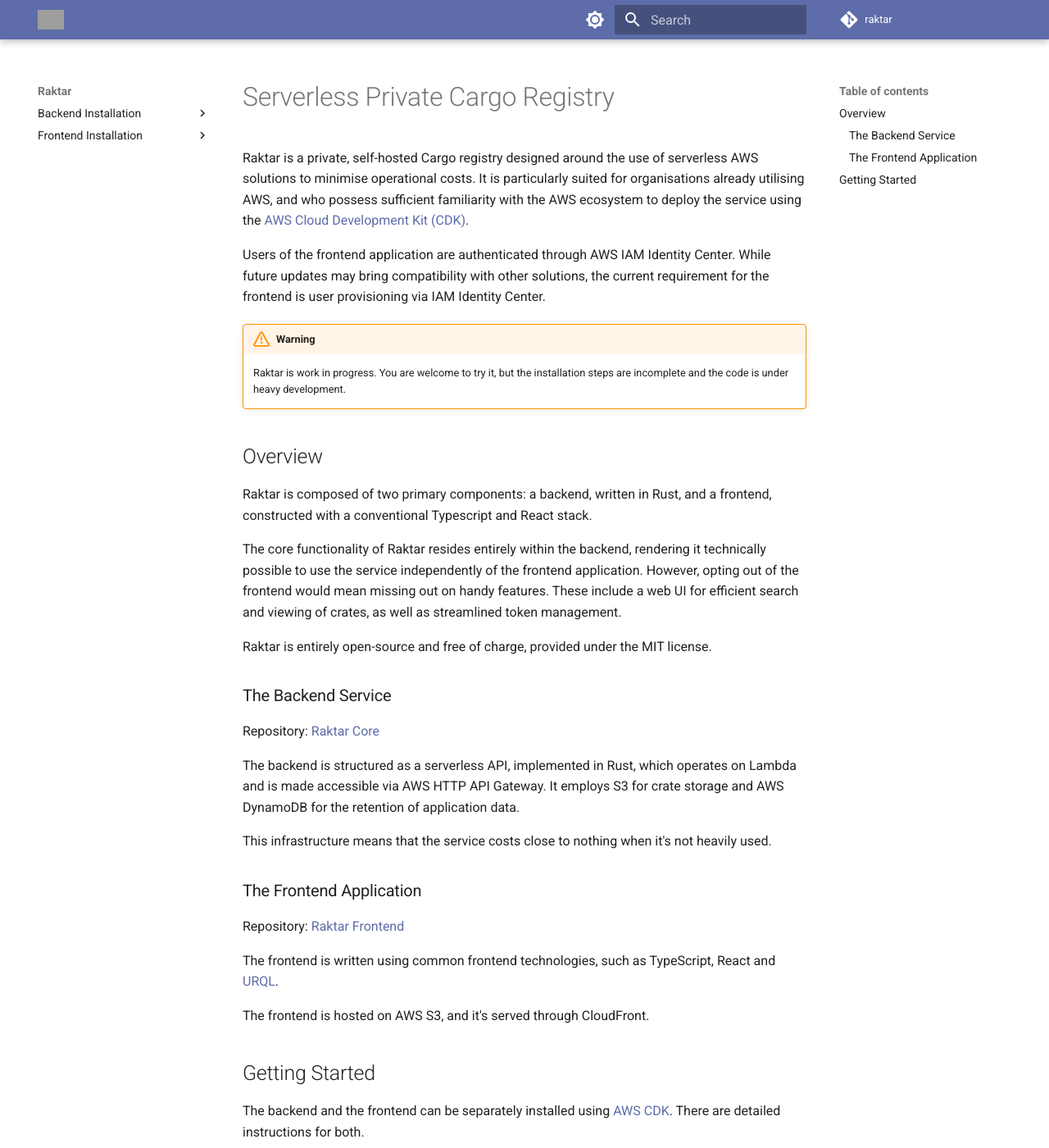
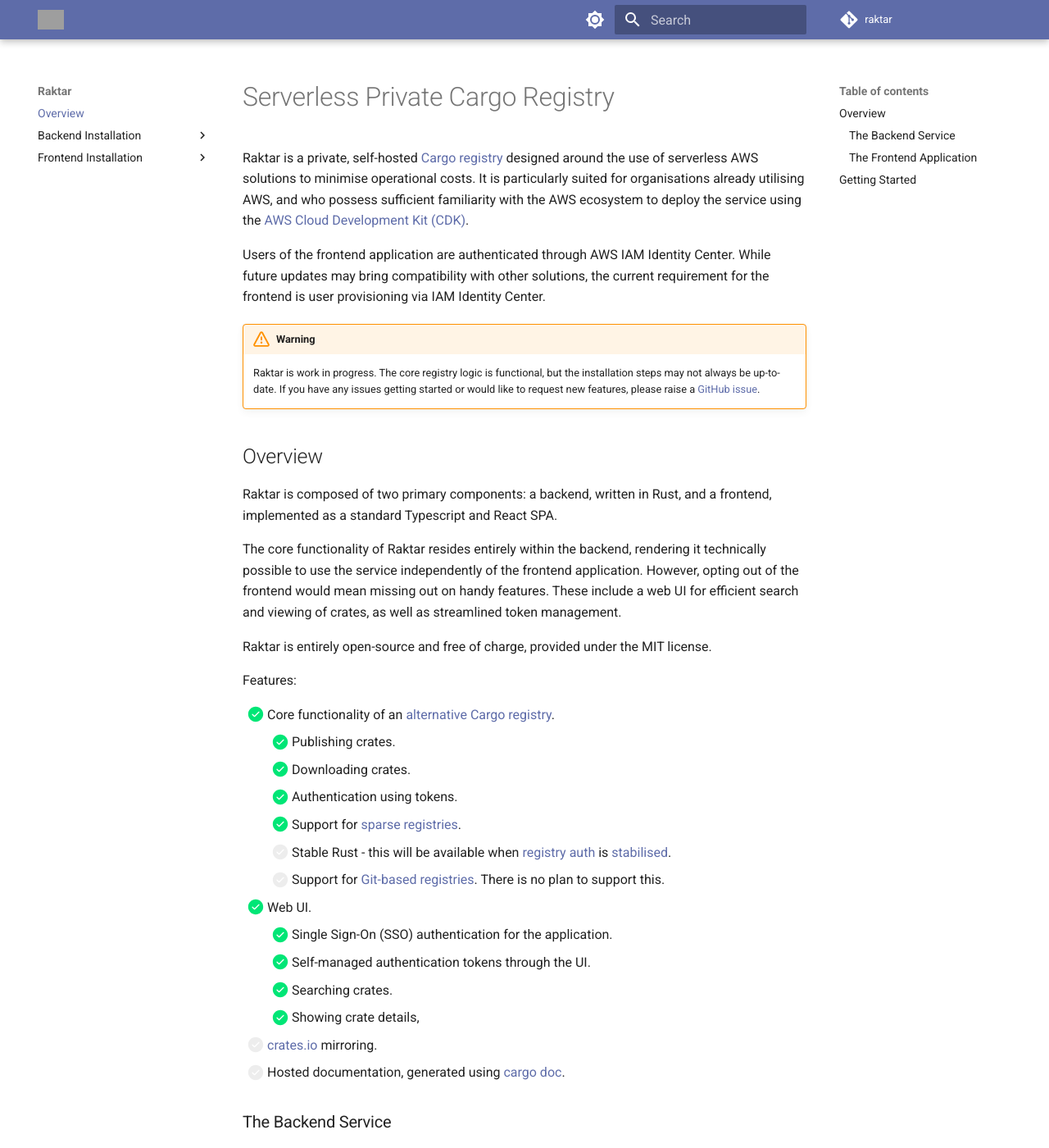
Before and after one commit to raktar-project/website, an MkDocs documentation site: the page built from docs/index.md, in a window 1280 px wide and 1400 px high. Shown: the whole window at 82% size. Built offline with MkDocs 1.6.1 and Material for MkDocs 9.7.7, drawn with Linux system fonts in a browser that asks for light colours; comment, search, counter and statistics services are not loaded; grey boxes are pictures that could not be loaded.

Commit message:
Add list of features to Overview page

```diff
--- a/docs/index.md
+++ b/docs/index.md
@@ -1,8 +1,8 @@
 Serverless Private Cargo Registry
 =================================
 
-Raktar is a private, self-hosted Cargo registry designed around
-the use of serverless AWS solutions to minimise operational costs.
+Raktar is a private, self-hosted [Cargo registry](https://doc.rust-lang.org/cargo/reference/registries.html)
+designed around the use of serverless AWS solutions to minimise operational costs.
 It is particularly suited for organisations already utilising AWS,
 and who possess sufficient familiarity with the AWS ecosystem
 to deploy the service using the [AWS Cloud Development Kit (CDK)](https://aws.amazon.com/cdk/).
@@ -12,13 +12,15 @@
 the current requirement for the frontend is user provisioning via IAM Identity Center.
 
 !!! warning
-    Raktar is work in progress. You are welcome to try it, but the installation steps are incomplete
-    and the code is under heavy development.
+    Raktar is work in progress. The core registry logic is functional,
+    but the installation steps may not always be up-to-date. If you have
+    any issues getting started or would like to request new features,
+    please raise a [GitHub issue](https://github.com/raktar-project/raktar/issues).
 
 ## Overview
 
 Raktar is composed of two primary components: a backend, written in Rust,
-and a frontend, constructed with a conventional Typescript and React stack.
+and a frontend, implemented as a standard Typescript and React SPA.
 
 The core functionality of Raktar resides entirely within the backend,
 rendering it technically possible to use the service independently of the frontend application.
@@ -26,6 +28,26 @@
 These include a web UI for efficient search and viewing of crates, as well as streamlined token management.
 
 Raktar is entirely open-source and free of charge, provided under the MIT license.
+
+Features:
+
+- [x] Core functionality of an [alternative Cargo registry](https://doc.rust-lang.org/cargo/reference/registries.html#using-an-alternate-registry).
+    * [x] Publishing crates.
+    * [x] Downloading crates.
+    * [x] Authentication using tokens.
+    * [x] Support for [sparse registries](https://doc.rust-lang.org/cargo/reference/registries.html#registry-protocols).
+    * [ ] Stable Rust - this will be available when [registry auth](https://github.com/rust-lang/cargo/issues/10474)
+      is [stabilised](https://github.com/rust-lang/cargo/issues/8933#issuecomment-1711990123).
+    * [ ] Support for [Git-based registries](https://doc.rust-lang.org/cargo/reference/registries.html#registry-protocols).
+      There is no plan to support this.
+- [x] Web UI.
+    * [x] Single Sign-On (SSO) authentication for the application.
+    * [x] Self-managed authentication tokens through the UI.
+    * [x] Searching crates.
+    * [x] Showing crate details,
+- [ ] [crates.io](https://crates.io/) mirroring.
+- [ ] Hosted documentation, generated using [cargo doc](https://doc.rust-lang.org/cargo/commands/cargo-doc.html).
+
 
 ### The Backend Service
 
--- a/mkdocs.yml
+++ b/mkdocs.yml
@@ -1,4 +1,5 @@
 site_name: "Raktar"
+site_description: "Serverless private Cargo registry for AWS - Raktar"
 theme:
   name: material
   custom_dir: overrides
@@ -39,6 +40,7 @@
 extra_css:
   - stylesheets/extra.css
 nav:
+  - "Overview": "index.md"
   - "Backend Installation":
     - "Pre-requisites": "backend/pre-requisites.md"
     - "Manual Steps": "backend/manual-steps.md"
@@ -51,3 +53,6 @@
   - admonition
   - pymdownx.details
   - pymdownx.superfences
+  - def_list
+  - pymdownx.tasklist:
+      custom_checkbox: true
```
